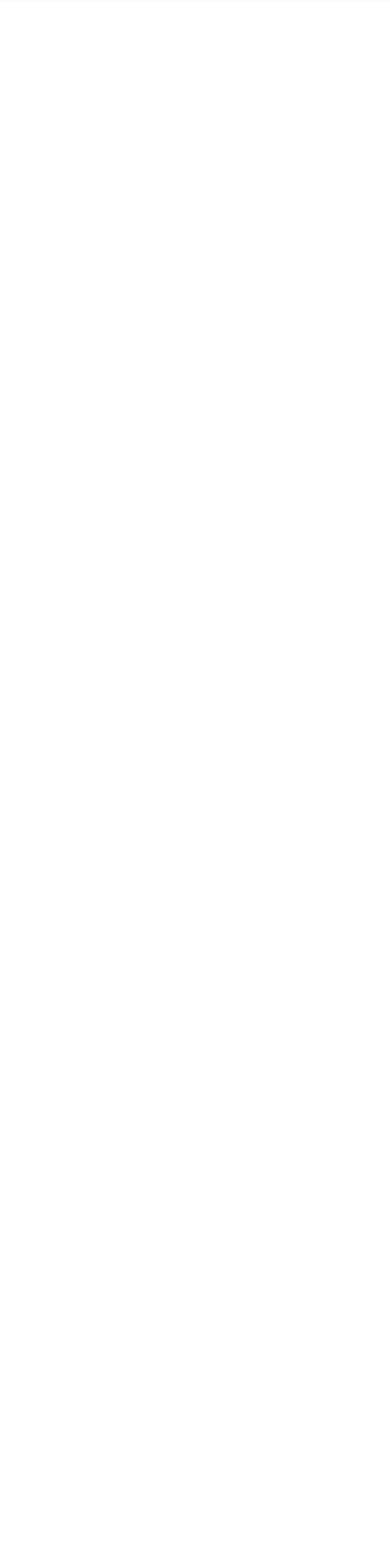
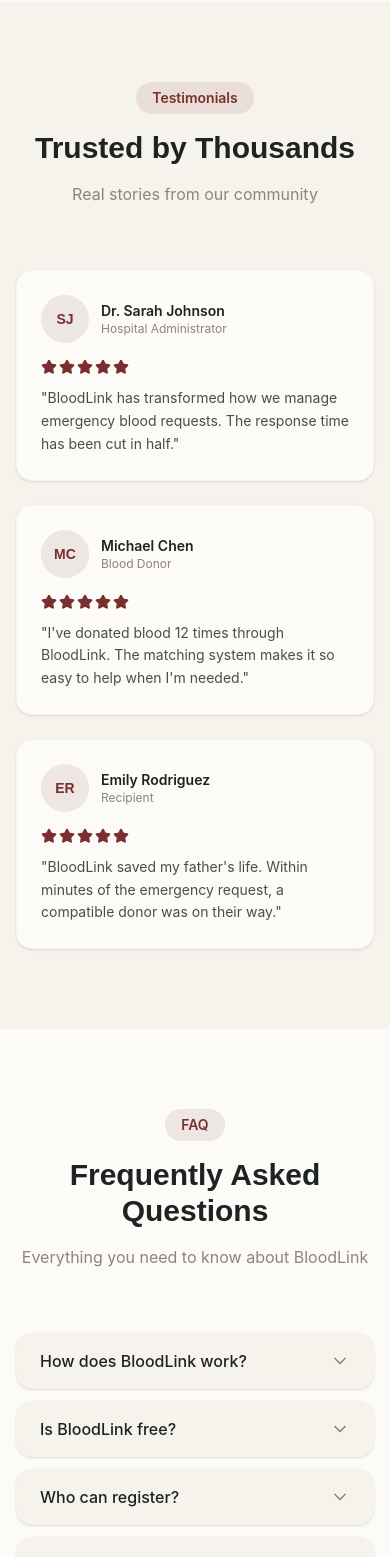
Before and after one commit to AshfaqIbrahim/bloodlink-frontend, a React (Vite) app: page / in a window 390 px wide. Shown: the part 8460-10017 px from the top of the page. Before the commit the page ends 8462 px from the top, so only its background shows below. Built offline with nearby package versions, Linux system fonts and the light colour scheme; the HTML template or start-up script is replaced by a standard one.

Commit message:
Added FAQ component and Testimonial section

```diff
--- /dev/null
+++ b/src/components/landing/FAQSection.jsx
@@ -0,0 +1,55 @@
+import React, { useState } from "react";
+import { ChevronDown } from "lucide-react";
+import { faqs } from "../../data/faq";
+
+const FAQSection = () => {
+  const [activeFAQ, setActiveFAQ] = useState(null);
+
+  const toggleFAQ = (index) => {
+    setActiveFAQ(activeFAQ === index ? null : index);
+  };
+
+  return (
+    <section className="py-20 bg-[#FCFBF8]">
+      <div className="max-w-3xl mx-auto px-4 sm:px-6 lg:px-8">
+        <div className="text-center mb-16">
+          <span className="inline-block text-sm font-semibold text-[#7A2F2F] bg-[#7A2F2F]/10 px-4 py-1.5 rounded-full mb-4">
+            FAQ
+          </span>
+          <h2 className="font-poppins font-bold text-3xl sm:text-4xl text-[#1C2321] mb-4">
+            Frequently Asked Questions
+          </h2>
+          <p className="text-[#8C8579]">
+            Everything you need to know about BloodLink
+          </p>
+        </div>
+
+        <div className="space-y-3">
+          {faqs.map((faq, idx) => (
+            <div
+              key={idx}
+              className="bg-[#F6F3EC] rounded-2xl overflow-hidden shadow-sm hover:shadow-md transition-shadow"
+            >
+              <button
+                className="w-full px-6 py-4 flex items-center justify-between text-left hover:bg-[#F6F3EC]/50 transition-colors"
+                onClick={() => toggleFAQ(idx)}
+              >
+                <span className="font-medium text-[#1C2321]">{faq.q}</span>
+                <ChevronDown
+                  className={`w-5 h-5 text-[#8C8579] transition-transform duration-300 ${activeFAQ === idx ? "rotate-180" : ""}`}
+                />
+              </button>
+              {activeFAQ === idx && (
+                <div className="px-6 pb-4 text-[#5a554a] text-sm leading-relaxed animate-fadeIn">
+                  {faq.a}
+                </div>
+              )}
+            </div>
+          ))}
+        </div>
+      </div>
+    </section>
+  );
+};
+
+export default FAQSection;
--- /dev/null
+++ b/src/components/landing/TestimonialsSection.jsx
@@ -0,0 +1,53 @@
+import React from "react";
+import { Star } from "lucide-react";
+import { testimonials } from "../../data/testimonials";
+
+const TestimonialCard = ({ name, role, content, image, rating }) => (
+  <div className="bg-[#FCFBF8] rounded-2xl p-6 shadow-sm hover:shadow-lg transition-all duration-300 hover:-translate-y-1 border border-[#8C8579]/5">
+    <div className="flex items-center gap-3 mb-4">
+      <div className="w-12 h-12 rounded-full bg-[#7A2F2F]/10 flex items-center justify-center flex-shrink-0">
+        <span className="font-poppins font-semibold text-[#7A2F2F] text-sm">
+          {image}
+        </span>
+      </div>
+      <div>
+        <h4 className="font-semibold text-[#1C2321] text-sm">{name}</h4>
+        <p className="text-xs text-[#8C8579]">{role}</p>
+      </div>
+    </div>
+    <div className="flex gap-0.5 mb-3">
+      {[...Array(rating)].map((_, i) => (
+        <Star key={i} className="w-4 h-4 fill-[#7A2F2F] text-[#7A2F2F]" />
+      ))}
+    </div>
+    <p className="text-sm text-[#1C2321]/80 leading-relaxed">"{content}"</p>
+  </div>
+);
+
+const TestimonialsSection = () => {
+  return (
+    <section className="py-20 bg-[#F6F3EC]">
+      <div className="max-w-7xl mx-auto px-4 sm:px-6 lg:px-8">
+        <div className="text-center mb-16">
+          <span className="inline-block text-sm font-semibold text-[#7A2F2F] bg-[#7A2F2F]/10 px-4 py-1.5 rounded-full mb-4">
+            Testimonials
+          </span>
+          <h2 className="font-poppins font-bold text-3xl sm:text-4xl text-[#1C2321] mb-4">
+            Trusted by Thousands
+          </h2>
+          <p className="text-[#8C8579] max-w-2xl mx-auto">
+            Real stories from our community
+          </p>
+        </div>
+
+        <div className="grid md:grid-cols-3 gap-6">
+          {testimonials.map((testimonial, idx) => (
+            <TestimonialCard key={idx} {...testimonial} />
+          ))}
+        </div>
+      </div>
+    </section>
+  );
+};
+
+export default TestimonialsSection;
--- a/src/pages/auth/Landing.jsx
+++ b/src/pages/auth/Landing.jsx
@@ -5,6 +5,8 @@
 import LiveEmergencyRequests from "../../components/landing/LiveEmergencyRequests";
 import FeaturesSection from "../../components/landing/FeaturesSection";
 import AboutSection from "../../components/landing/AboutSection";
+import TestimonialsSection from "../../components/landing/TestimonialsSection";
+import FAQSection from "../../components/landing/FAQSection";
 
 function Landing() {
   return (
@@ -16,6 +18,8 @@
       <LiveEmergencyRequests />
       <FeaturesSection />
       <AboutSection />
+      <TestimonialsSection />
+      <FAQSection />
     </>
   );
 }
```
